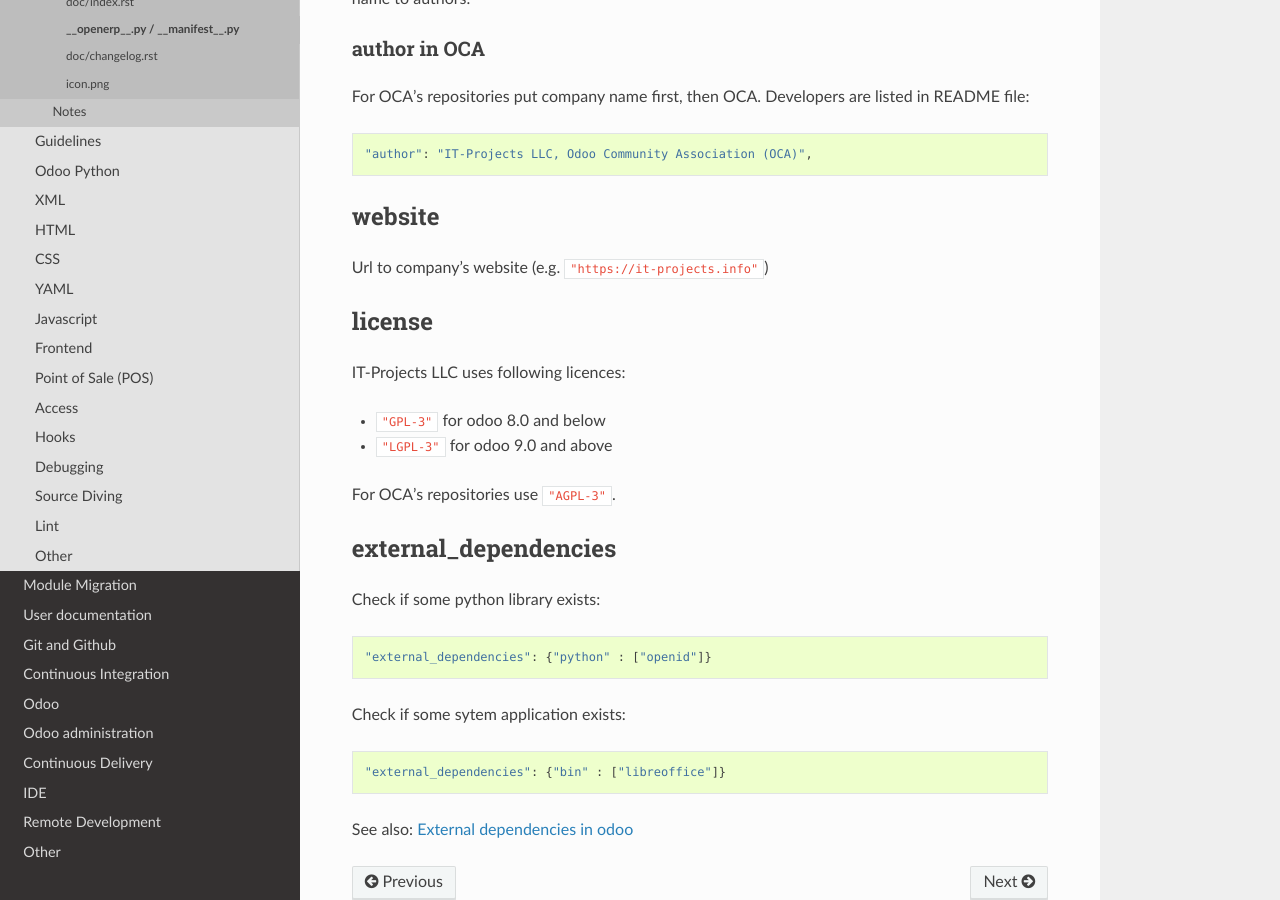
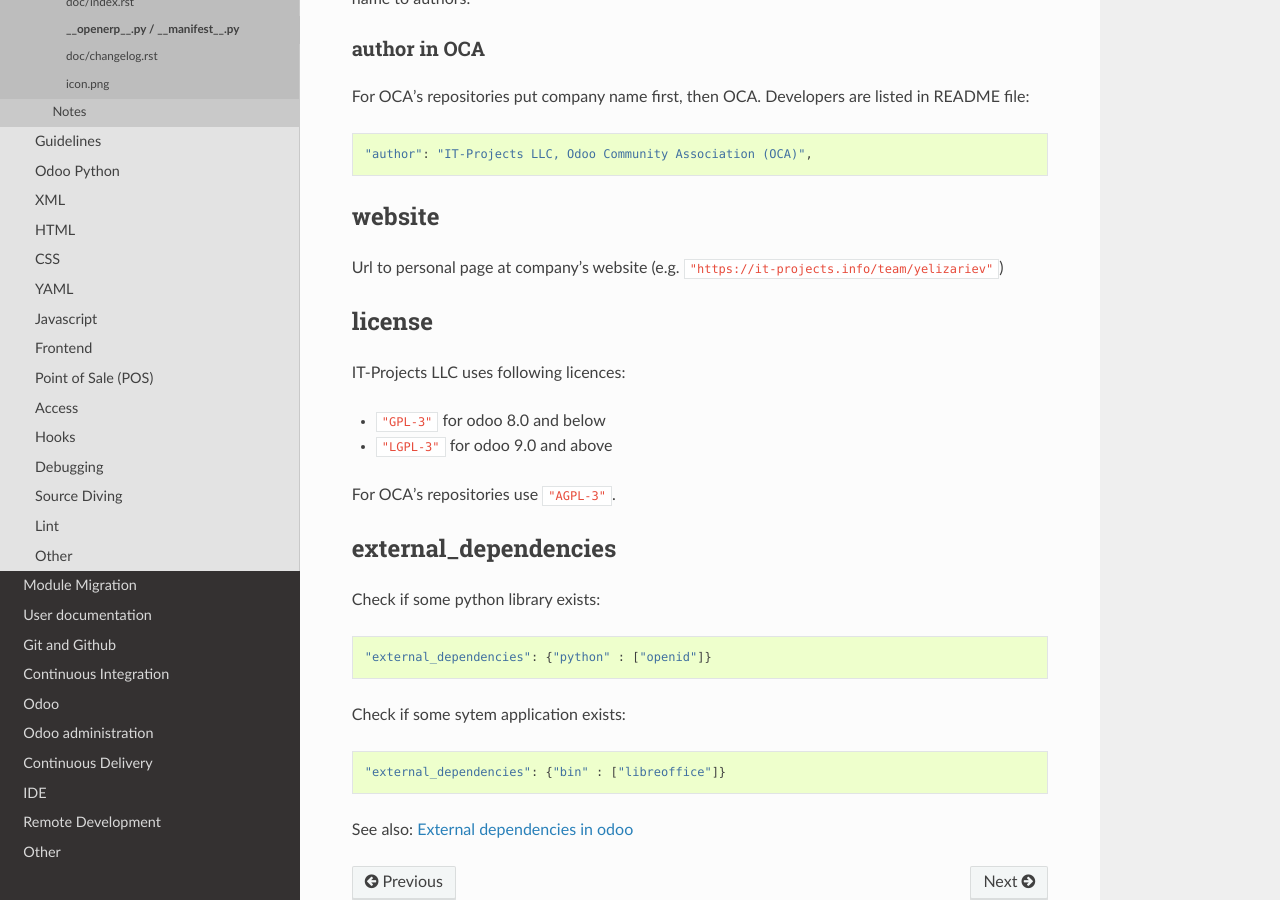
Before and after one commit to itpp-labs/odoo-development, a Sphinx documentation site: the page built from docs/dev/docs/__openerp__.py.rst, in a window 1280 px wide and 900 px high, scrolled down 4184 px. Built offline with Sphinx 7.4.7 and the Read the Docs theme 2.0.0, drawn with Linux system fonts in a browser that asks for light colours; pages that are not in the unit, such as notebooks, are missing from menus; some of the changed text lies outside the part shown.

Commit message:
manifest: use link to personal page

```diff
--- a/docs/dev/docs/__openerp__.py.rst
+++ b/docs/dev/docs/__openerp__.py.rst
@@ -38,7 +38,7 @@
 
         "author": "IT-Projects LLC, {DEVELOPER_NAME}",
         "support": "apps@it-projects.info",
-        "website": "https://it-projects.info",
+        "website": "https://it-projects.info/team/{DEVELOPER_GITHUB_USERNAME}",
         "license": "LGPL-3",
         # "price": 9.00,
         # "currency": "EUR",
@@ -183,7 +183,7 @@
 website
 =======
 
-Url to company's website (e.g. ``"https://it-projects.info"``)
+Url to personal page at company's website (e.g. ``"https://it-projects.info/team/yelizariev"``)
 
 license
 =======
```
